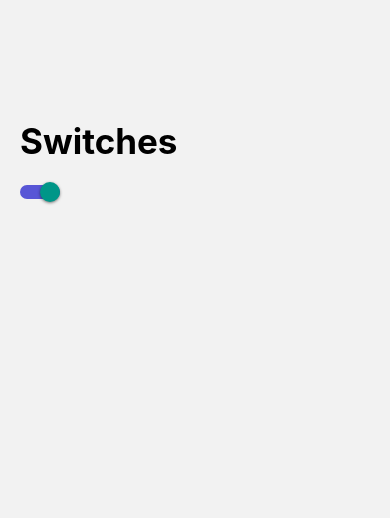
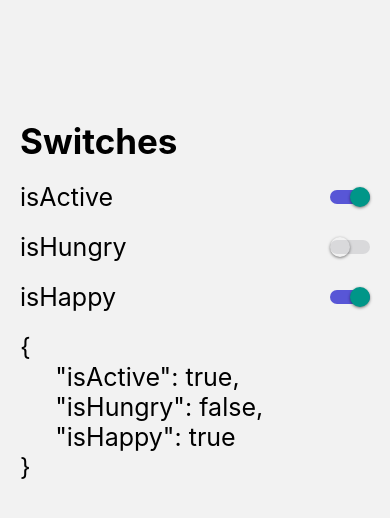
Before and after one commit to belenjn/components-project-react-native, a React Native app: screen /SwitchScreen in a window 390 px wide. Shown: the top 518 px of the page. Built offline with nearby package versions, Linux system fonts and the light colour scheme.

Commit message:
New switches

```diff
--- a/src/components/CustomSwitch.tsx
+++ b/src/components/CustomSwitch.tsx
@@ -3,11 +3,15 @@
 
 interface Props {
   isOn: boolean;
+  onChange?: (value: boolean) => void;
 }
 
-export const CustomSwitch = ({isOn}: Props) => {
+export const CustomSwitch = ({isOn, onChange}: Props) => {
   const [isEnabled, setIsEnabled] = useState(isOn);
-  const toggleSwitch = () => setIsEnabled(previousState => !previousState);
+  const toggleSwitch = () => {
+    setIsEnabled(!isEnabled);
+    onChange(!isEnabled);
+  };
 
   return (
     <Switch
--- a/src/screens/SwitchScreen.tsx
+++ b/src/screens/SwitchScreen.tsx
@@ -1,14 +1,64 @@
+/* eslint-disable @typescript-eslint/no-unused-vars */
 /* eslint-disable react-native/no-inline-styles */
-import React from 'react';
-import {View} from 'react-native';
+import React, {useState} from 'react';
+import {StyleSheet, Text, View} from 'react-native';
 import {CustomSwitch} from '../components/CustomSwitch';
 import {HeaderTitle} from '../components/HeaderTitle';
 
 export const SwitchScreen = () => {
+  const [state, setState] = useState({
+    isActive: true,
+    isHungry: false,
+    isHappy: true,
+  });
+
+  const {isActive, isHungry, isHappy} = state;
+
+  const onChange = (value: boolean, field: string) => {
+    setState({
+      ...state,
+      [field]: value,
+    });
+  };
+
   return (
     <View style={{marginTop: 100, marginHorizontal: 20}}>
       <HeaderTitle title="Switches" />
-      <CustomSwitch isOn={true} />
+      <View style={styles.switchContainer}>
+        <Text style={styles.switchText}>isActive</Text>
+        <CustomSwitch
+          isOn={isActive}
+          onChange={value => onChange(value, 'isActive')}
+        />
+      </View>
+      <View style={styles.switchContainer}>
+        <Text style={styles.switchText}>isHungry</Text>
+        <CustomSwitch
+          isOn={isHungry}
+          onChange={value => onChange(value, 'isHungry')}
+        />
+      </View>
+      <View style={styles.switchContainer}>
+        <Text style={styles.switchText}>isHappy</Text>
+        <CustomSwitch
+          isOn={isHappy}
+          onChange={value => onChange(value, 'isHappy')}
+        />
+      </View>
+
+      <Text style={styles.switchText}>{JSON.stringify(state, null, 5)}</Text>
     </View>
   );
 };
+
+const styles = StyleSheet.create({
+  switchContainer: {
+    flexDirection: 'row',
+    justifyContent: 'space-between',
+    alignItems: 'center',
+    marginBottom: 20,
+  },
+  switchText: {
+    fontSize: 25,
+  },
+});
```
